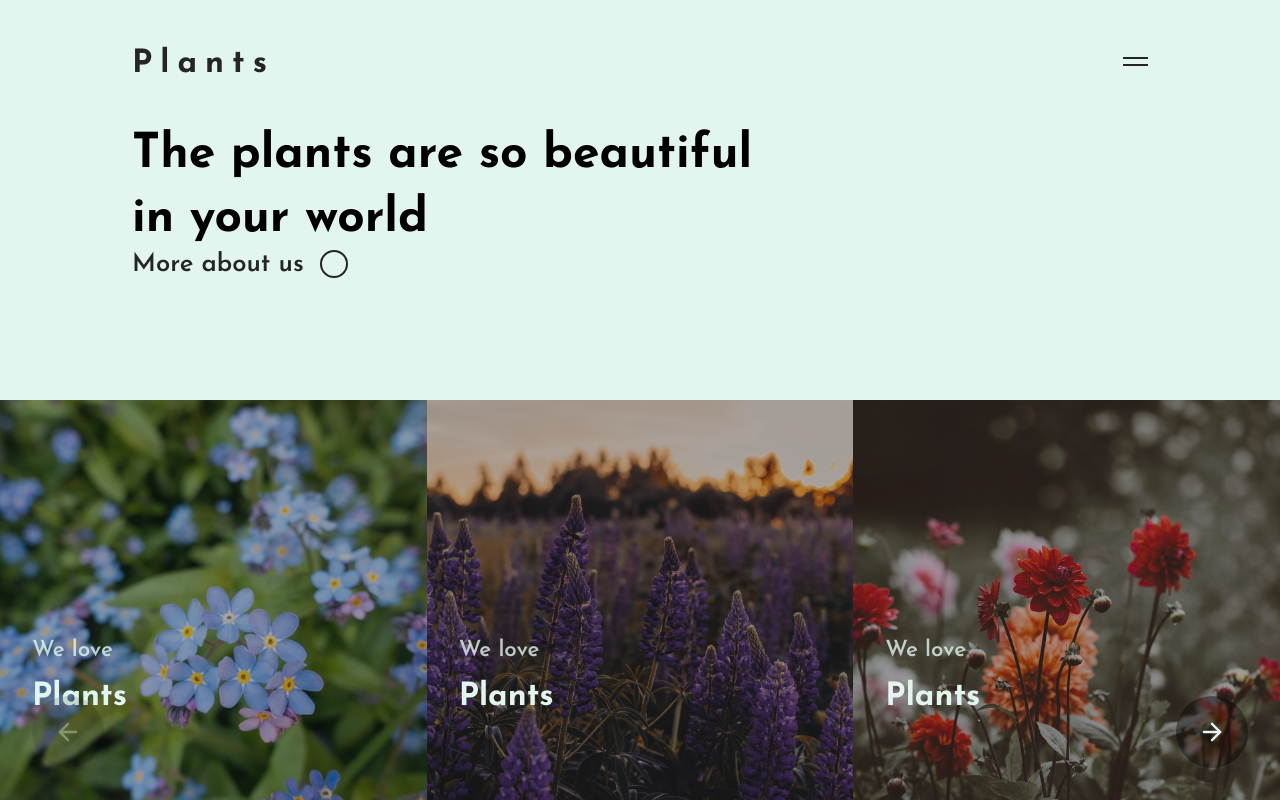
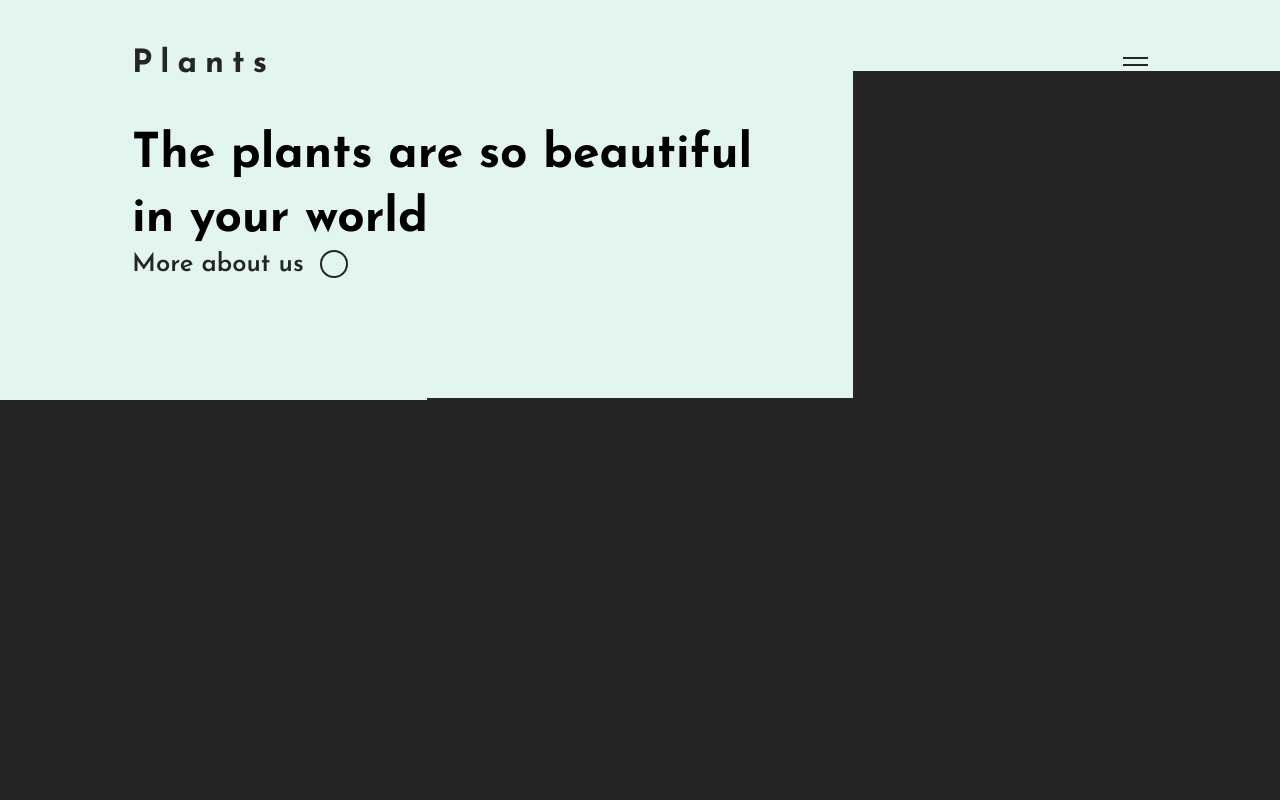
Before and after one commit to Pedro-Murilo/plants, a React (Create React App) app: page / in a window 1280 px wide. Built offline with nearby package versions, Linux system fonts and the light colour scheme.

Commit message:
feat: animated intro overlay

```diff
--- a/src/App.js
+++ b/src/App.js
@@ -1,18 +1,59 @@
 import { useEffect } from 'react';
+import gsap from 'gsap';
+
 import Banner from './components/Banner';
 import Cases from './components/Cases';
 import Header from './components/Header';
+import IntroOverlay from './components/IntroOverlay';
 import './styles/App.css';
 
 function App() {
 
+
   useEffect(() => {
     let vh = window.innerHeight * .01;
     document.documentElement.style.setProperty('--vh', `${vh}px`);
+
+    gsap.to('body', 0, {css:{ visibility: "visible" }})
+
+    const tl = gsap.timeline();
+
+    tl.from('.line span', 1.8, {
+      y: 100,
+      ease: 'power4.out',
+      delay: 1,
+      skewY: 7,
+      stagger: {
+        amount: 0.8
+      }
+    })
+    .to(".overlay-top", 1.6, {
+      height: 0,
+      ease: "expo.inOut",
+      stagger: 0.6,
+    })
+    .to(".overlay-bottom", 1.6, {
+      width: 0,
+      ease: "expo.inOut",
+      delay: -0.8,
+      stagger: {
+        amount: 0.6,
+      }
+    }).to(".intro-overlay", 0, {css:{display: "none"}})
+    .from(".case-image img", 1.6, {
+      scale: 1.4,
+      ease: "expo.inOut",
+      delay: -2,
+      stagger: {
+        amount: 0.6,
+      }
+    })
   }, [])
+
 
   return (
       <div className="App">
+        <IntroOverlay />
         <Header />
         <Banner />
         <Cases />
--- /dev/null
+++ b/src/components/IntroOverlay.js
@@ -0,0 +1,22 @@
+import React from "react";
+
+const IntroOverlay = () => {
+  return (
+    <>
+      <div className='intro-overlay'>
+        <div className='top'>
+          <div className='overlay-top'></div>
+          <div className='overlay-top'></div>
+          <div className='overlay-top'></div>
+        </div>
+        <div className='bottom'>
+          <div className='overlay-bottom'></div>
+          <div className='overlay-bottom'></div>
+          <div className='overlay-bottom'></div>
+        </div>
+      </div>
+    </>
+  );
+};
+
+export default IntroOverlay;
--- a/src/styles/App.css
+++ b/src/styles/App.css
@@ -532,6 +532,7 @@
       -ms-user-select: none;
           user-select: none;
   background: #e2f5ee;
+  visibility: hidden;
   overscroll-behavior: none;
   margin: 0;
   font-family: "Josefin Sans", -apple-system, BlinkMacSystemFont, "Segoe UI", "Roboto", "Oxygen", "Ubuntu", "Cantarell", "Fira Sans", "Droid Sans", "Helvetica Neue", sans-serif;
@@ -611,4 +612,118 @@
   display: flex;
   height: 100%;
 }
+
+.intro-overlay .top {
+  height: 50vh;
+  height: calc(var(--vh, 1vh) * 50);
+  position: absolute;
+  width: 100%;
+  z-index: 8;
+}
+
+.intro-overlay .top .overlay-top {
+  position: absolute;
+  height: 100%;
+  width: 33.333vw;
+  background: #252525;
+  bottom: 0;
+  left: 0;
+  right: 0;
+}
+
+@media (max-width: 768px) {
+  .intro-overlay .top .overlay-top {
+    width: 100vw;
+  }
+}
+
+.intro-overlay .top .overlay-top:nth-child(2) {
+  left: 33.333%;
+}
+
+@media (max-width: 768px) {
+  .intro-overlay .top .overlay-top:nth-child(2) {
+    display: none;
+  }
+}
+
+.intro-overlay .top .overlay-top:nth-child(3) {
+  left: 66.666%;
+}
+
+@media (max-width: 768px) {
+  .intro-overlay .top .overlay-top:nth-child(3) {
+    display: none;
+  }
+}
+
+.intro-overlay .bottom {
+  height: 50vh;
+  height: calc(var(--vh, 1vh) * 50);
+  position: absolute;
+  bottom: 0;
+  width: 100%;
+  z-index: 8;
+}
+
+.intro-overlay .bottom .overlay-bottom {
+  position: absolute;
+  height: 100%;
+  width: 33.333vw;
+  background: #252525;
+  bottom: 0;
+  right: 66.666%;
+}
+
+@media (max-width: 768px) {
+  .intro-overlay .bottom .overlay-bottom {
+    right: 0;
+    width: 100vw;
+  }
+}
+
+.intro-overlay .bottom .overlay-bottom:nth-child(2) {
+  right: 33.333%;
+}
+
+@media (max-width: 768px) {
+  .intro-overlay .bottom .overlay-bottom:nth-child(2) {
+    width: 100vw;
+    top: 100%;
+    right: 0;
+  }
+}
+
+.intro-overlay .bottom .overlay-bottom:nth-child(3) {
+  right: 0;
+}
+
+@media (max-width: 768px) {
+  .intro-overlay .bottom .overlay-bottom:nth-child(3) {
+    width: 100vw;
+    top: 200%;
+  }
+}
+
+.App {
+  z-index: 2;
+  -webkit-transform: translateY(0);
+          transform: translateY(0);
+  position: relative;
+}
+
+.page {
+  height: 100vh;
+  width: 100%;
+  background: #e2f5ee;
+}
+
+.page .row {
+  display: -webkit-box;
+  display: -ms-flexbox;
+  display: flex;
+  -webkit-box-align: center;
+      -ms-flex-align: center;
+          align-items: center;
+}
 /*# sourceMappingURL=App.css.map */
--- a/src/styles/App.scss
+++ b/src/styles/App.scss
@@ -10,6 +10,7 @@
 html {
   user-select: none;
   background: $white;
+  visibility: hidden;
   overscroll-behavior: none;
   margin: 0;
   font-family: "Josefin Sans", -apple-system, BlinkMacSystemFont, "Segoe UI",
@@ -66,3 +67,89 @@
     height: 100%;
   }
 }
+
+.intro-overlay {
+  .top {
+    height: 50vh;
+    height: calc(var(--vh, 1vh) * 50);
+    position: absolute;
+    width: 100%;
+    z-index: 8;
+
+    .overlay-top {
+      position: absolute;
+      height: 100%;
+      width: 33.333vw;
+      background: $black;
+      bottom: 0;
+      left: 0;
+      right: 0;
+      @include media("<=tablet") {
+        width: 100vw;
+      }
+      &:nth-child(2) {
+        left: 33.333%;
+        @include media("<=tablet") {
+          display: none;
+        }
+      }
+      &:nth-child(3) {
+        left: 66.666%;
+        @include media("<=tablet") {
+          display: none;
+        }
+      }
+    }
+  }
+  .bottom {
+    height: 50vh;
+    height: calc(var(--vh, 1vh) * 50);
+    position: absolute;
+    bottom: 0;
+    width: 100%;
+    z-index: 8;
+    .overlay-bottom {
+      position: absolute;
+      height: 100%;
+      width: 33.333vw;
+      background: $black;
+      bottom: 0;
+      right: 66.666%;
+      @include media("<=tablet") {
+        right: 0;
+        width: 100vw;
+      }
+      &:nth-child(2) {
+        right: 33.333%;
+        @include media("<=tablet") {
+          width: 100vw;
+          top: 100%;
+          right: 0;
+        }
+      }
+      &:nth-child(3) {
+        right: 0;
+        @include media("<=tablet") {
+          width: 100vw;
+          top: 200%;
+        }
+      }
+    }
+  }
+}
+
+.App {
+  z-index: 2;
+  transform: translateY(0);
+  position: relative;
+}
+
+.page {
+  height: 100vh;
+  width: 100%;
+  background: $white;
+  .row {
+    display: flex;
+    align-items: center;
+  }
+}
```
Also changed, not shown: 1 other file (tests, documents, lock files or other folders).
